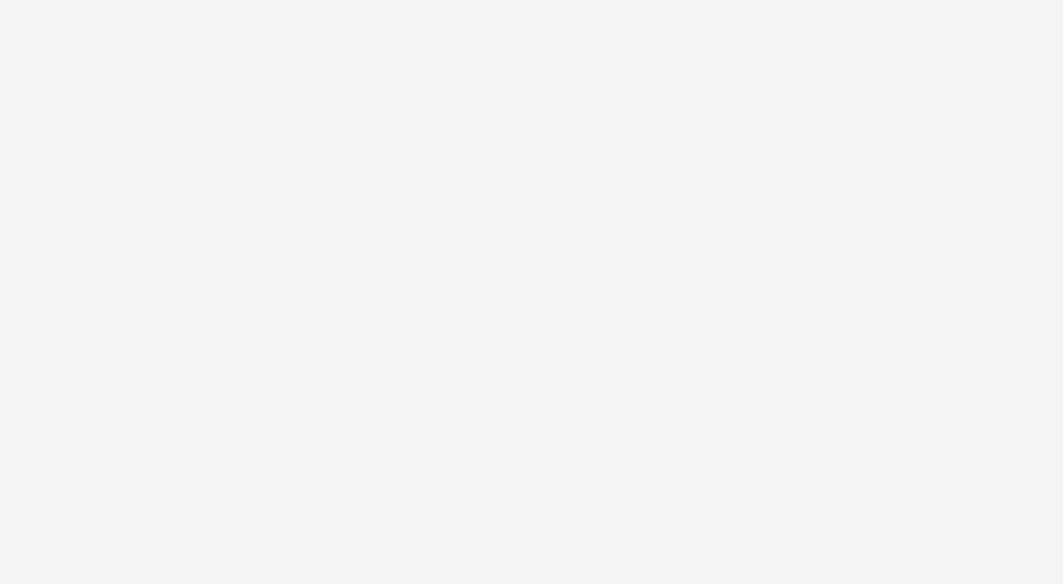
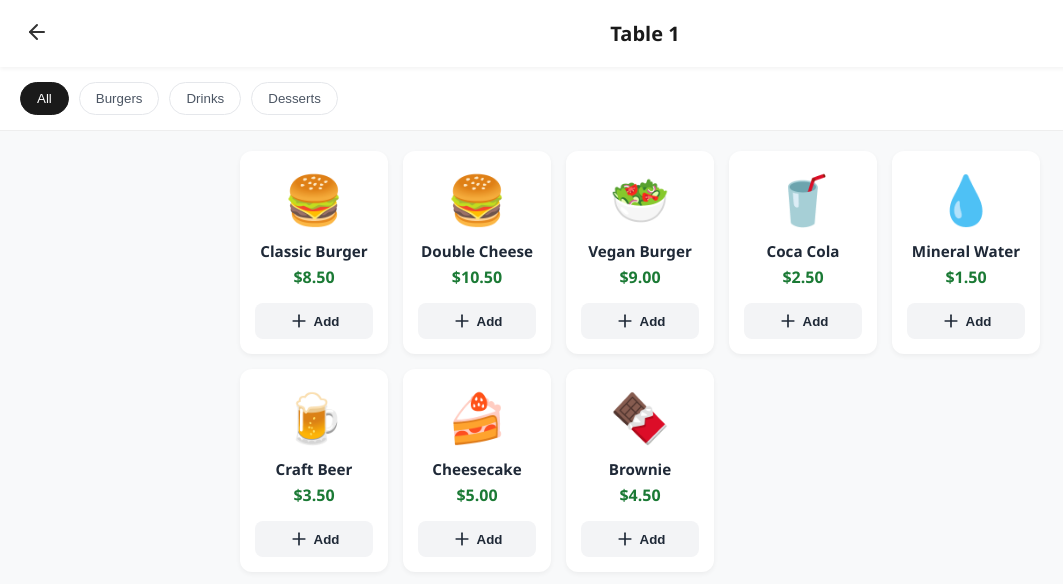
Before and after one commit to Gabriel6966/TFG-Gabriel-Brian, a Vue app: page /menu/1 in a window 1280 px wide. Before the commit this address had no page. Shown: the top 584 px of the page, without its empty margins (0-1063 px from the left). Built offline with nearby package versions, Linux system fonts and the light colour scheme.

Commit message:
feat: scaffold MenuView and add dynamic route

```diff
--- a/src/router/index.ts
+++ b/src/router/index.ts
@@ -1,6 +1,7 @@
 import { createRouter,createWebHistory } from "vue-router";
 import LoginView from '../views/LoginView.vue'
 import TablesView from '../views/MesasView.vue'
+import MenuView from '../views/MenuView.vue'
 
 const router = createRouter({
     history:createWebHistory(),
@@ -14,6 +15,11 @@ const router = createRouter({
             path:'/tables',
             name:'Tables',
             component:TablesView
+        },
+        {
+            path:'/menu/:id',
+            name:'Menu',
+            component:MenuView
         }
     ]
 })
--- /dev/null
+++ b/src/views/MenuView.vue
@@ -0,0 +1,212 @@
+<script setup lang="ts">
+import { ref, computed } from 'vue'
+import { useRoute, useRouter } from 'vue-router'
+
+// Router and Route to get parameters and navigate
+const route = useRoute()
+const router = useRouter()
+
+// Get the table number from the URL
+const tableNumber = route.params.id
+
+// Mock data for categories and products
+const categories = ['All', 'Burgers', 'Drinks', 'Desserts']
+const activeCategory = ref('All')
+
+const products = ref([
+  { id: 1, name: 'Classic Burger', price: 8.50, category: 'Burgers', icon: '🍔' },
+  { id: 2, name: 'Double Cheese', price: 10.50, category: 'Burgers', icon: '🍔' },
+  { id: 3, name: 'Vegan Burger', price: 9.00, category: 'Burgers', icon: '🥗' },
+  { id: 4, name: 'Coca Cola', price: 2.50, category: 'Drinks', icon: '🥤' },
+  { id: 5, name: 'Mineral Water', price: 1.50, category: 'Drinks', icon: '💧' },
+  { id: 6, name: 'Craft Beer', price: 3.50, category: 'Drinks', icon: '🍺' },
+  { id: 7, name: 'Cheesecake', price: 5.00, category: 'Desserts', icon: '🍰' },
+  { id: 8, name: 'Brownie', price: 4.50, category: 'Desserts', icon: '🍫' }
+])
+
+// Computed property to filter products automatically
+const filteredProducts = computed(() => {
+  if (activeCategory.value === 'All') return products.value
+  return products.value.filter(product => product.category === activeCategory.value)
+})
+
+const goBack = () => {
+  router.push('/tables')
+}
+
+const addToOrder = (product: any) => {
+  alert(`Added ${product.name} to the order!`)
+}
+</script>
+
+<template>
+  <div class="app-container">
+    <nav class="top-bar">
+      <button class="icon-btn" @click="goBack">
+        <svg xmlns="http://www.w3.org/2000/svg" width="24" height="24" viewBox="0 0 24 24" fill="none" stroke="currentColor" stroke-width="2" stroke-linecap="round" stroke-linejoin="round"><line x1="19" y1="12" x2="5" y2="12"></line><polyline points="12 19 5 12 12 5"></polyline></svg>
+      </button>
+      <h1 class="brand-title">Table {{ tableNumber }}</h1>
+      <div style="width: 24px;"></div> </nav>
+
+    <div class="categories-container">
+      <button
+        v-for="category in categories"
+        :key="category"
+        class="category-chip"
+        :class="{ active: activeCategory === category }"
+        @click="activeCategory = category"
+      >
+        {{ category }}
+      </button>
+    </div>
+
+    <div class="products-content">
+      <main class="products-grid">
+        <div
+          v-for="product in filteredProducts"
+          :key="product.id"
+          class="product-card"
+        >
+          <span class="product-icon">{{ product.icon }}</span>
+          <h3 class="product-name">{{ product.name }}</h3>
+          <span class="product-price">${{ product.price.toFixed(2) }}</span>
+          <button class="add-btn" @click="addToOrder(product)">
+            <svg xmlns="http://www.w3.org/2000/svg" width="20" height="20" viewBox="0 0 24 24" fill="none" stroke="currentColor" stroke-width="2" stroke-linecap="round" stroke-linejoin="round"><line x1="12" y1="5" x2="12" y2="19"></line><line x1="5" y1="12" x2="19" y2="12"></line></svg>
+            Add
+          </button>
+        </div>
+      </main>
+    </div>
+  </div>
+</template>
+
+<style scoped>
+.app-container {
+  min-height: 100vh;
+  background-color: #f8f9fa;
+  font-family: 'Segoe UI', Tahoma, Geneva, Verdana, sans-serif;
+}
+
+/* Top Bar */
+.top-bar {
+  display: flex;
+  justify-content: space-between;
+  align-items: center;
+  padding: 15px 20px;
+  background-color: white;
+  box-shadow: 0 2px 4px rgba(0,0,0,0.05);
+  position: sticky;
+  top: 0;
+  z-index: 10;
+}
+
+.brand-title {
+  font-size: 1.25rem;
+  font-weight: 600;
+  color: #1a1a1a;
+  margin: 0;
+}
+
+.icon-btn {
+  background: none;
+  border: none;
+  cursor: pointer;
+  color: #333;
+  padding: 5px;
+}
+
+/* Categories */
+.categories-container {
+  display: flex;
+  gap: 10px;
+  padding: 15px 20px;
+  overflow-x: auto;
+  white-space: nowrap;
+  background-color: white;
+  border-bottom: 1px solid #eee;
+}
+
+/* Hide scrollbar for a cleaner look */
+.categories-container::-webkit-scrollbar {
+  display: none;
+}
+
+.category-chip {
+  padding: 8px 16px;
+  border-radius: 20px;
+  border: 1px solid #e5e7eb;
+  background-color: white;
+  color: #4b5563;
+  font-weight: 500;
+  cursor: pointer;
+  transition: all 0.2s;
+}
+
+.category-chip.active {
+  background-color: #1a1a1a;
+  color: white;
+  border-color: #1a1a1a;
+}
+
+/* Products */
+.products-content {
+  padding: 20px;
+  max-width: 800px;
+  margin: 0 auto;
+}
+
+.products-grid {
+  display: grid;
+  grid-template-columns: repeat(auto-fit, minmax(140px, 1fr));
+  gap: 15px;
+}
+
+.product-card {
+  background: white;
+  border-radius: 12px;
+  padding: 15px;
+  display: flex;
+  flex-direction: column;
+  align-items: center;
+  text-align: center;
+  box-shadow: 0 2px 5px rgba(0,0,0,0.05);
+}
+
+.product-icon {
+  font-size: 3rem;
+  margin-bottom: 10px;
+}
+
+.product-name {
+  font-size: 0.95rem;
+  font-weight: 600;
+  color: #1f2937;
+  margin: 0 0 5px 0;
+}
+
+.product-price {
+  color: #1b7a35; /* Same green as tables */
+  font-weight: 700;
+  margin-bottom: 15px;
+}
+
+.add-btn {
+  display: flex;
+  align-items: center;
+  gap: 5px;
+  width: 100%;
+  justify-content: center;
+  padding: 8px;
+  background-color: #f3f4f6;
+  border: none;
+  border-radius: 8px;
+  color: #1f2937;
+  font-weight: 600;
+  cursor: pointer;
+  transition: background-color 0.2s;
+}
+
+.add-btn:hover {
+  background-color: #e5e7eb;
+}
+</style>
```
Also changed, not shown: src/views/MesasView.vue (+117 -80 lines).
